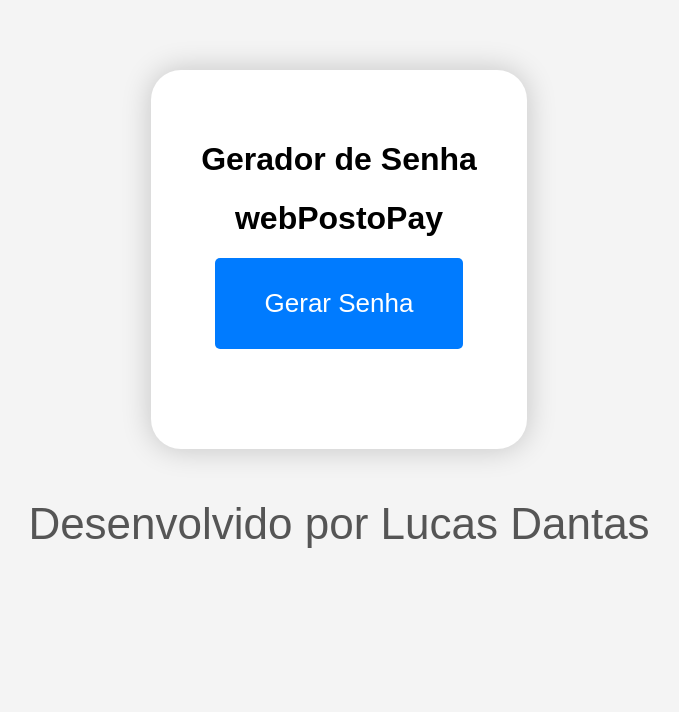
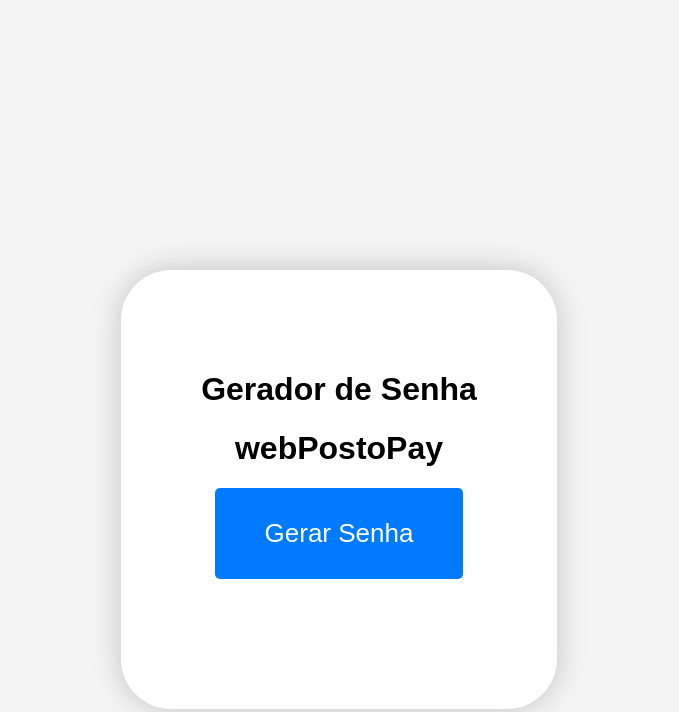
Before and after one commit to lucasdantas1990/webpostopay-gerador-de-senha, a plain HTML site: page index.html in a window 1280 px wide. Shown: the part 230-942 px from the top of the page, without its empty margins (301-980 px from the left). Before the commit the page ends 800 px from the top, so only its background shows below. Drawn offline with Linux system fonts and the light colour scheme.

Commit message:
Update index.html

```diff
--- a/index.html
+++ b/index.html
@@ -8,12 +8,12 @@
             font-family: Arial, sans-serif;
             background-color: #f4f4f4;
             text-align: center;
-            margin-top: 300px;
+            margin-top: 500px;
         }
         .container {
             background-color: #fff;
-            padding: 50px;
-            border-radius: 30px;
+            padding: 80px;
+            border-radius: 50px;
             display: inline-block;
             box-shadow: 0 0 30px rgba(0,0,0,0.2);
         }
@@ -35,8 +35,8 @@
             color: #333;
         }
         .footer {
-            margin-top: 50px;
-            font-size: 44px;
+            margin-top: 20px;
+            font-size: 14px;
             color: #555;
         }
     </style>
```
